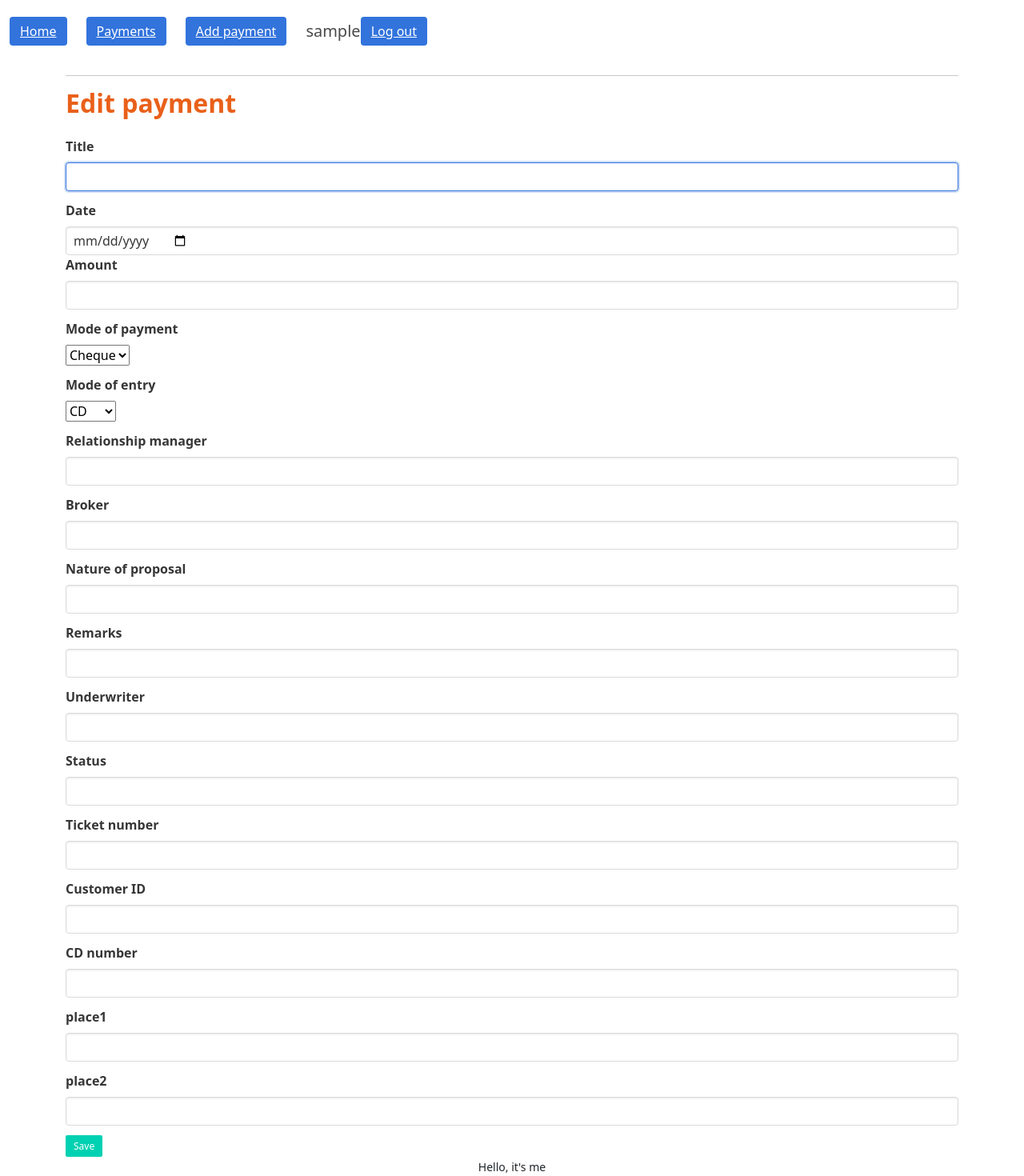
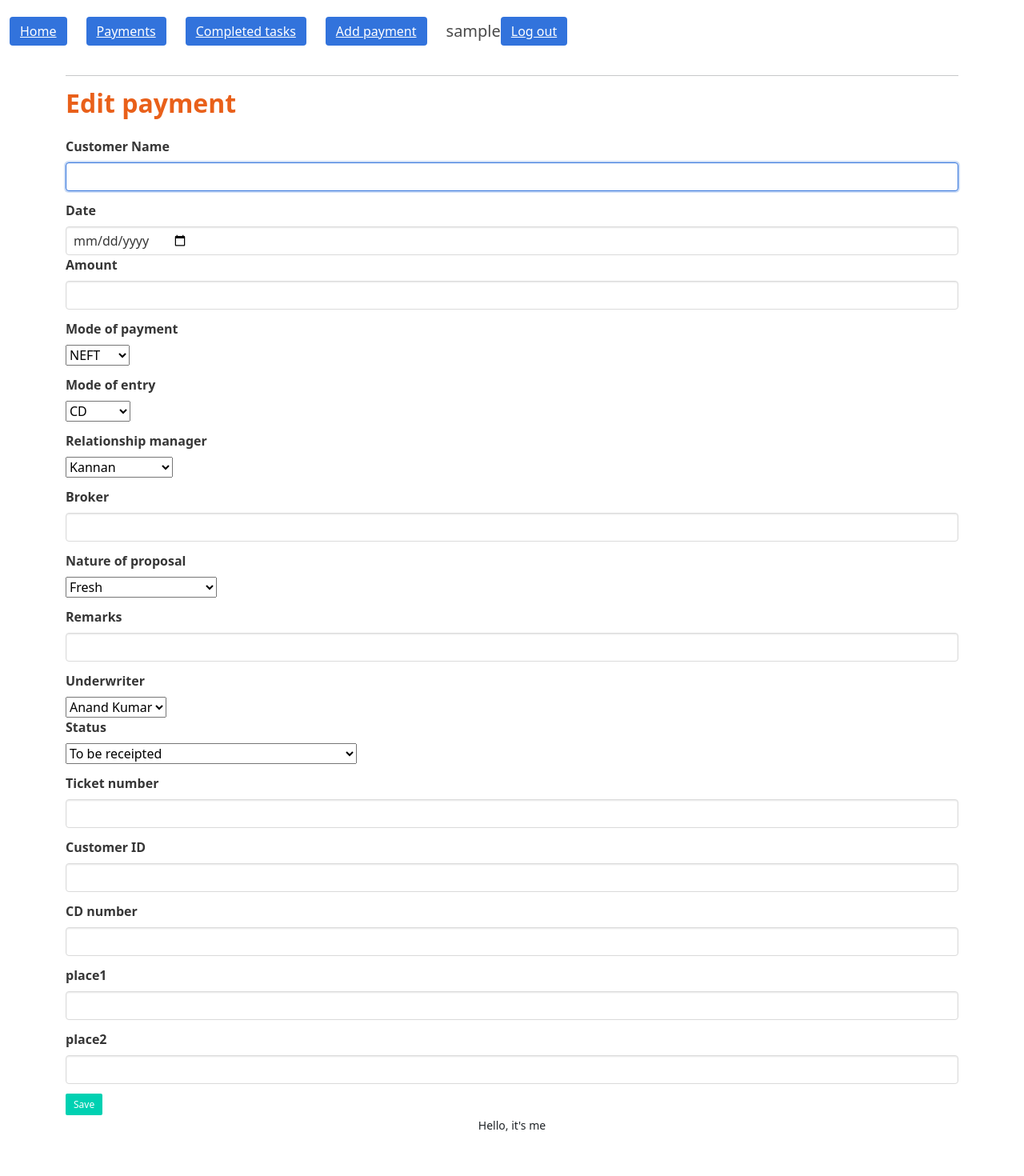
Before and after one commit to jokerdino/payment-overview, a Flask app: page /new-payment in a window 1280 px wide. Shown: the whole page at 80% size. After the commit the page ends 1414 px from the top, so only its background shows below. Run offline with Flask 2, Linux system fonts and the light colour scheme; the visitor is signed in with stand-in values (Sample User, id 1); some libraries are stand-ins or nearby versions.

Commit message:
Add lists, superuser, completed page and delete button

```diff
--- a/forms.py
+++ b/forms.py
@@ -8,15 +8,19 @@ from datetime import datetime
 class PaymentEditForm(FlaskForm):
     title = StringField("Title", validators = [DataRequired()])
 
-    date = DateField(
-            "Date",
-            validators=[Optional(),
-                ],
-            )
+    date = DateField("Date", validators=[Optional(),],)
     amount = IntegerField("Amount",validators=[Optional(),])
     mode = StringField("Mode of payment", validators=[Optional(),])
 
-    modeentry_list = ['CD', 'Scroll']
+
+
+    mode_list = ['NEFT', 'Cheque','Cash','Others']
+    modeentry_list = ['CD', 'Regular','Scroll','BG','Others']
+    rel_manager_list = ['Kannan','Ravikumar','Varinder Singh']
+    nature_list = ['Fresh','Renewal','Endorsement','Installment','Extension','Incoming coinsurance','Others']
+    underwriter_list = ['Anand Kumar','Kesavi','Anupriya','Swatee Barik','Vijaya','Naval', 'Others']
+    status_list = ['To be receipted','To be underwritten','Awaiting further details from brokers/insured','Approval pending','GC Core issue - ticket raised','Completed','Others1','Others2']
+
     modeentry = StringField("Mode of entry", validators=[Optional(),])
 
     rel_manager = StringField("Relationship manager", validators=[Optional(),])
--- a/server.py
+++ b/server.py
@@ -29,6 +29,7 @@ def create_app():
 
 
     app.add_url_rule("/payments", view_func=views.payments_page)
+    app.add_url_rule("/payments_completed", view_func=views.payments_completed)
     app.add_url_rule("/payments/<int:payment_key>",view_func=views.payment_page)
     app.add_url_rule(
             "/new-payment", view_func=views.payment_add_page,methods=["GET","POST"]
@@ -38,9 +39,9 @@ def create_app():
             view_func=views.payment_edit_page,
             methods=["GET","POST"],
             )
-    #app.add_url_rule(
-     #       "/payments",view_func=views.payments_page, method=["GET","POST"]
-      #      )
+    app.add_url_rule(
+            "/payments",view_func=views.payments_page, methods=["GET","POST"]
+            )
 
     lm.init_app(app)
     lm.login_view = "login_page"
--- a/settings.py
+++ b/settings.py
@@ -5,7 +5,8 @@ WTF_CSRF_ENABLED = True
 
 PASSWORDS = {
         "admin": "$pbkdf2-sha256$29000$Sam1dm6N0dr7P4fQWouRsg$TZAyEXnS.EouKV36lF1GaXfb.0pZ3J.F4NLAa.fzP54",
-        "notadmin": "$pbkdf2-sha256$29000$Sam1dm6N0dr7P4fQWouRsg$TZAyEXnS.EouKV36lF1GaXfb.0pZ3J.F4NLAa.fzP54"
-        }
+        "notadmin": "$pbkdf2-sha256$29000$Sam1dm6N0dr7P4fQWouRsg$TZAyEXnS.EouKV36lF1GaXfb.0pZ3J.F4NLAa.fzP54",
+        "super": "$pbkdf2-sha256$29000$Sam1dm6N0dr7P4fQWouRsg$TZAyEXnS.EouKV36lF1GaXfb.0pZ3J.F4NLAa.fzP54"}
 
 ADMIN_USERS = ["admin"]
+SUPERADMIN = ["super"]
--- a/templates/layout.html
+++ b/templates/layout.html
@@ -23,6 +23,10 @@
                     <span class="navbar-item">
 
                 <a class="button is-link" href="{{ url_for('payments_page')}}">Payments</a>
+                    </span>
+                    <span class="navbar-item">
+                <a class="button is-link" href= "{{ url_for('payments_completed')}}">Completed tasks</a>
+
                     </span>
                 {% if current_user.is_admin %}
                 <span class="navbar-item">
--- a/templates/payment.html
+++ b/templates/payment.html
@@ -76,11 +76,12 @@
     </tr>
 </table>
 
+{% if payment.status != "Completed"%}
 <div class="field is-grouped">
     <div class="control">
         <a class="button is-primary is-outlined is-small"
            href="{{ request.path }}/edit">Edit</a>
     </div>
 </div>
-
+{% endif %}
 {% endblock %}
--- a/templates/payment_edit.html
+++ b/templates/payment_edit.html
@@ -6,7 +6,7 @@
 <form action="" method="post" name="payment_edit">
     {{ form.csrf_token }}
     <div class="field">
-        <label for="title" class="label">Title</label>
+        <label for="title" class="label">Customer Name</label>
         <div class="control">
             {{ form.title(required=True, autofocus=True, class='input') }}
         </div>
@@ -32,12 +32,12 @@
 
     <div class="field">
         <label for="mode" class="label">Mode of payment</label>
-        <div class="control">
-            <select name = "mode" id="mode">
-                <option value = "Cheque">Cheque</option>
-                <option value="Cash">Cash</option>
+        <select name="mode">
+        {% for mode in form.mode_list %}
+        <option value="{{mode}}" {% if mode == mode_list %} selected {% endif %}>
+                {{ mode }} </option>
+        {% endfor %}
             </select>
-        </div>
     </div>
 
     <div class="field">
@@ -51,9 +51,11 @@
     </div>
     <div class="field">
         <label for="rel_manager" class="label">Relationship manager</label>
-        <div class="control">
-                             {{ form.rel_manager(class='input')}}
-        </div>
+        <select name="rel_manager" >
+        {% for rm in form.rel_manager_list %}
+        <option value="{{rm}}" > {{rm}}</option>
+        {% endfor %}
+        </select>
 
         </div>
     <div class="field">
@@ -65,7 +67,11 @@
     <div class="field">
         <label for="nature" class="label">Nature of proposal</label>
         <div class="control">
-                             {{form.nature(class='input')}}
+        <select name="nature" >
+        {% for nature in form.nature_list %}
+        <option value="{{nature}}" > {{nature}}</option>
+        {% endfor %}
+        </select>
         </div>
         </div>
     <div class="field">
@@ -78,13 +84,20 @@
     <div class="field">
         <label for="underwriter" class="label">Underwriter</label>
         <div class="control">
-                             {{form.underwriter(class='input')}}
-        </div>
+        <select name="underwriter" >
+        {% for underwriter in form.underwriter_list %}
+        <option value="{{underwriter}}" > {{underwriter}}</option>
+        {% endfor %}
+        </select>
         </div>
     <div class="field">
         <label for="status" class="label">Status</label>
         <div class="control">
-                             {{form.status(class='input')}}
+        <select name="status" >
+        {% for status in form.status_list %}
+        <option value="{{status}}" > {{status}}</option>
+        {% endfor %}
+        </select>
 
         </div>
         </div>
@@ -120,9 +133,11 @@
                              {{form.cdnumber(class='input')}}
         </div>
     </div>
+
     <div class="field is-grouped">
         <button class="button is-primary is-small">Save</button>
     </div>
     </div>
+
 </form>
 {% endblock %}
--- a/user.py
+++ b/user.py
@@ -7,6 +7,7 @@ class User(UserMixin):
         self.password = password
         self.active = True
         self.is_admin = False
+        self.is_superadmin = False
 
     def get_id(self):
         return self.username
@@ -20,4 +21,5 @@ def get_user(user_id):
     user = User(user_id, password) if password else None
     if user is not None:
         user.is_admin = user.username in current_app.config["ADMIN_USERS"]
+        user.is_superadmin = user.username in current_app.config["SUPERADMIN"]
     return user
--- a/views.py
+++ b/views.py
@@ -16,12 +16,23 @@ from payment import Payment
 def home_page():
     return render_template("home.html")
 
+def payments_completed():
+    db = current_app.config["db"]
+    payments = db.get_payments()
+    return render_template("payments_completed.html", payments=sorted(payments))
 
 def payments_page():
     db = current_app.config["db"]
-    payments = db.get_payments()
-    return render_template("payments_table.html", payments=sorted(payments))
-
+    if request.method == "GET":
+        payments = db.get_payments()
+        return render_template("payments_table.html", payments=sorted(payments))
+    else:
+        if not current_user.is_superadmin:
+            abort(401)
+        form_payment_keys = request.form.getlist("payment_keys")
+        for form_payment_key in form_payment_keys:
+            db.delete_payment(int(form_payment_key))
+        return redirect(url_for("payments_page"))
 
 
 def payment_page(payment_key):
```
Also changed, not shown: database.py (+5 -2 lines).
